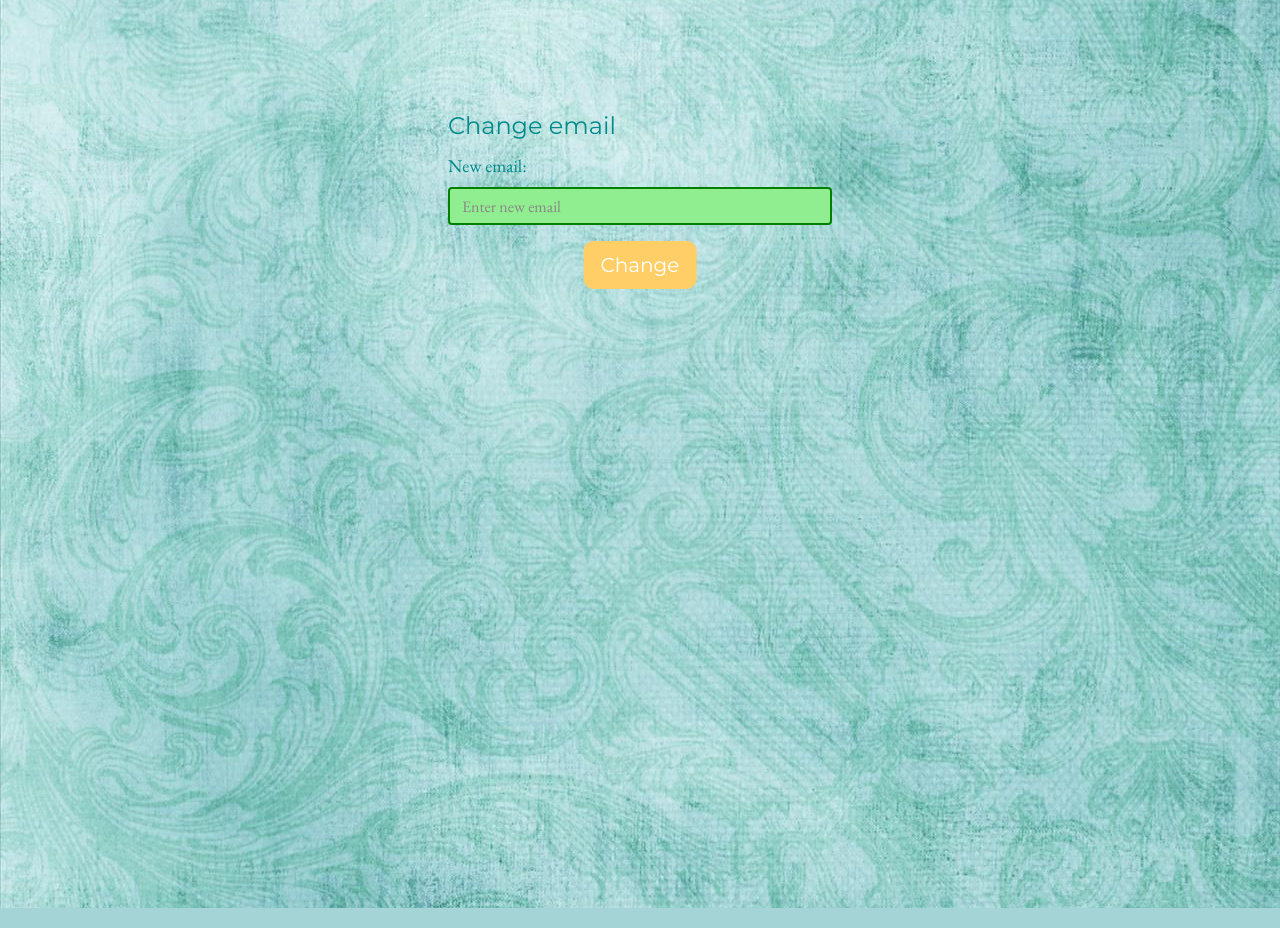
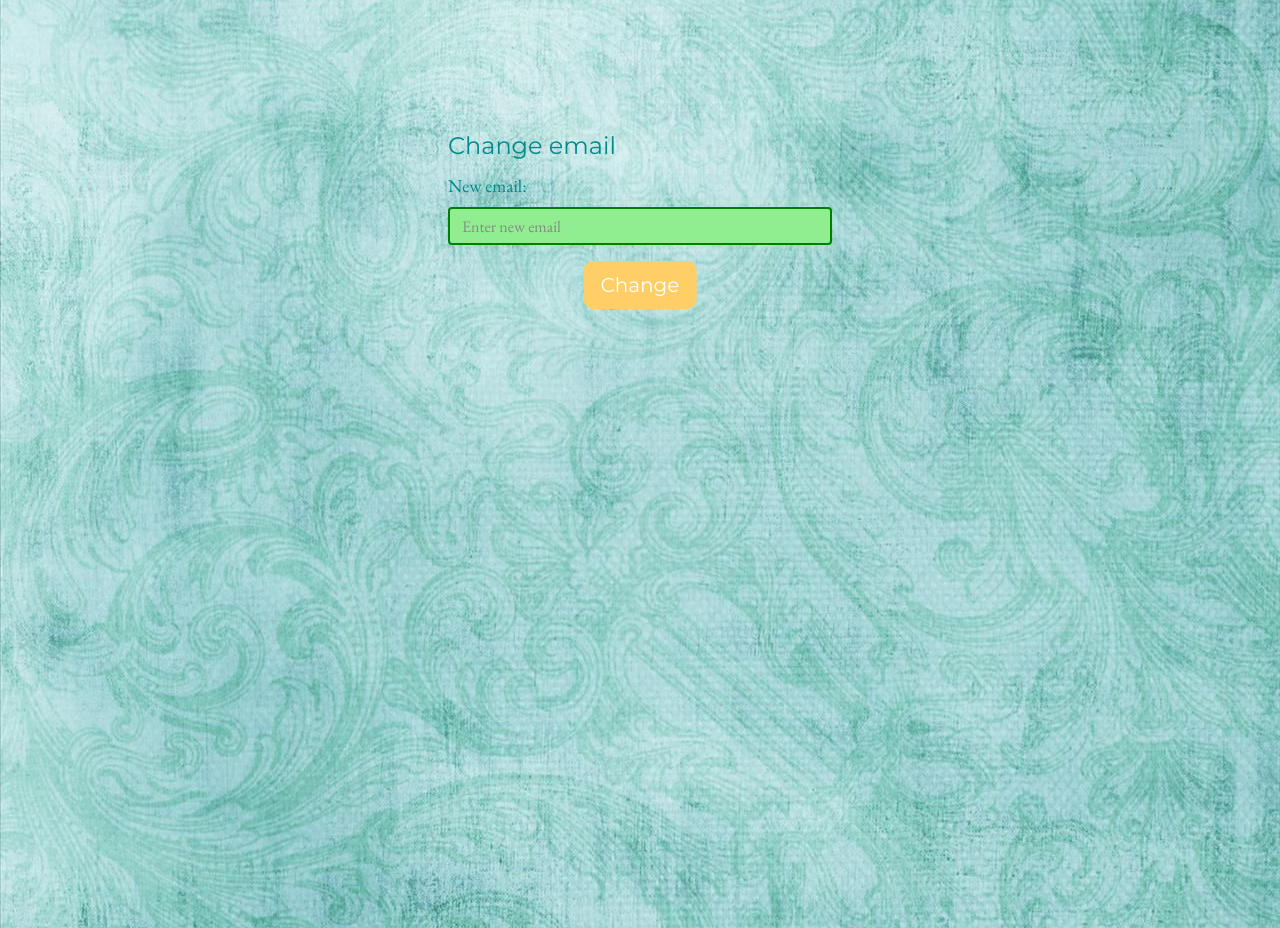
Before and after one commit to vukan-markovic/Book_evaluator, a Flask app: page /changeEmail in a window 1280 px wide. Shown: the part 62-990 px from the top of the page. Run offline with Flask 2, Linux system fonts and the light colour scheme; a user stored in the database is signed in; some libraries are stand-ins or nearby versions.

Commit message:
Update changeEmail.html

```diff
--- a/templates/changeEmail.html
+++ b/templates/changeEmail.html
@@ -4,8 +4,8 @@
     Change email
 {% endblock %}
 
-{% block main %}<br><br><br><br>
-    <form role="form" class="centerContent" action="{{ url_for('changeEmail') }}" method="post">
+{% block main %}
+    <form role="form" class="centerContent formMargin" action="{{ url_for('changeEmail') }}" method="post">
         <fieldset>
         <legend>Change email</legend>
             <div class="form-group">
```
